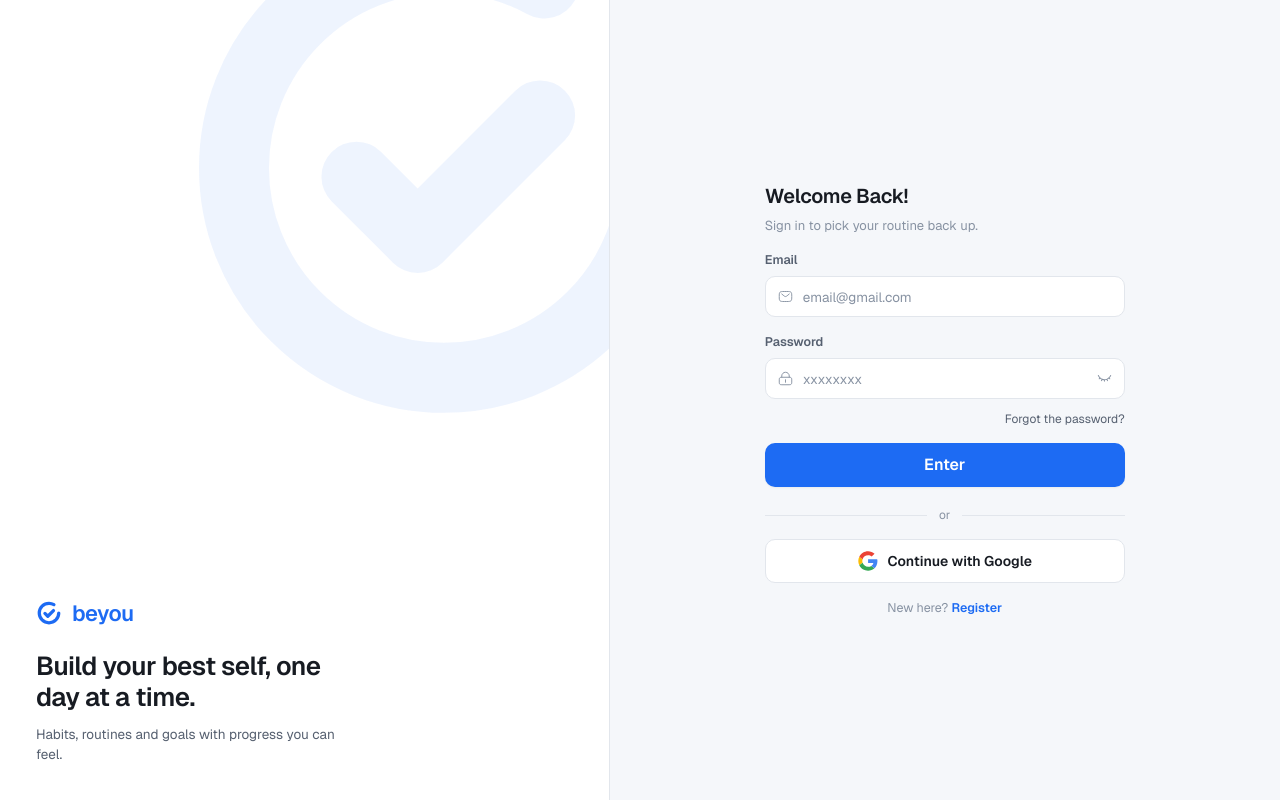
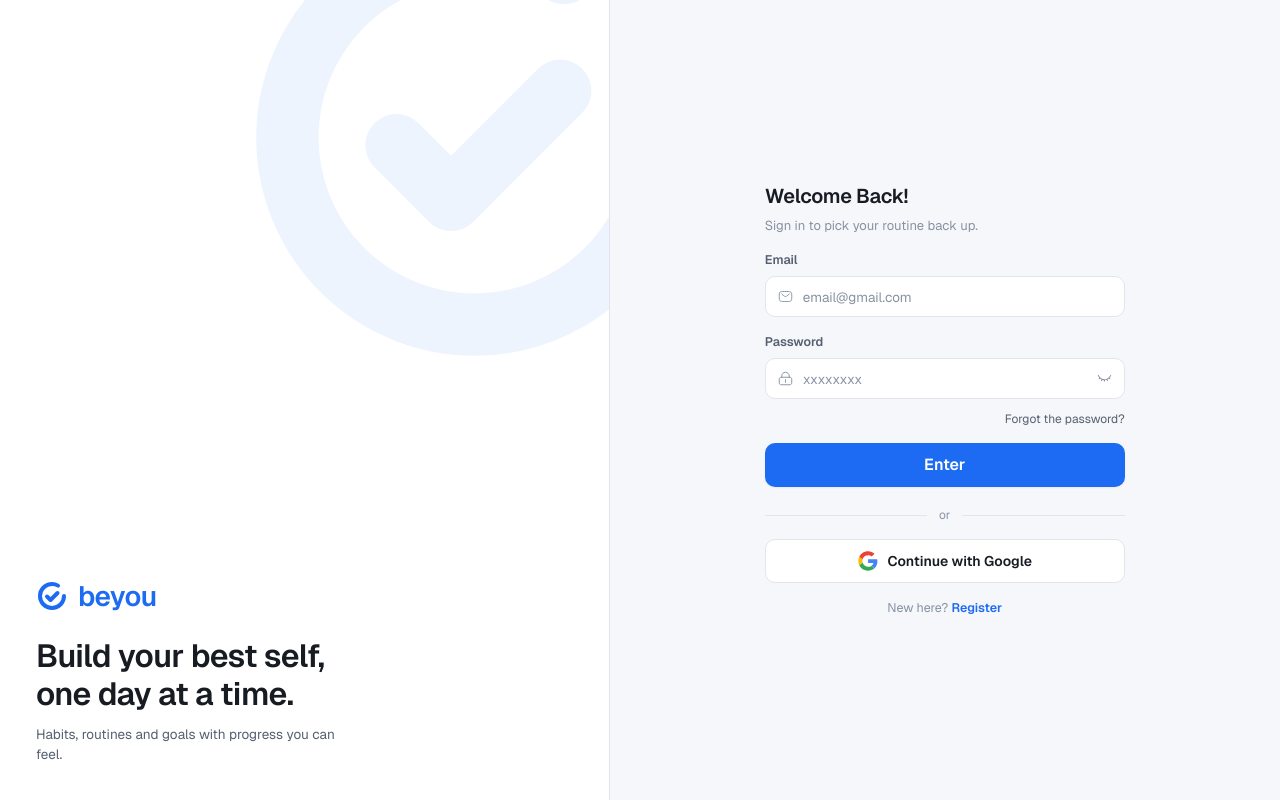
Before and after one commit to AndDev741/Beyou-Frontend, a React (Vite) app in the folder apps/web/: page / in a window 1280 px wide. Built offline with nearby package versions, Linux system fonts and the light colour scheme; no server answers.

Commit message:
chore: Adjusting more the logo width

```diff
--- a/apps/web/src/components/authentication/AuthShell.tsx
+++ b/apps/web/src/components/authentication/AuthShell.tsx
@@ -34,11 +34,11 @@ export default function AuthShell({ title, subtitle, children, footer }: AuthShe
             <aside className="relative hidden overflow-hidden border-r border-border bg-surface p-9 lg:flex lg:flex-col lg:justify-end">
                 <BrandMark
                     fluid
-                    className="pointer-events-none absolute -right-[19%] -top-[14%] block w-[92%] text-accent opacity-[0.07]"
+                    className="pointer-events-none absolute -right-[19%] -top-[14%] block w-[82%] text-accent opacity-[0.07]"
                 />
                 <div className="relative">
-                    <BrandMark size={26} withWordmark className="text-accent" />
-                    <h2 className="mt-[18px] max-w-[300px] text-[26px] font-semibold leading-[1.2] tracking-[-0.02em] text-text">
+                    <BrandMark size={32} withWordmark className="text-accent" />
+                    <h2 className="mt-[18px] max-w-[300px] text-[32px] font-semibold leading-[1.2] tracking-[-0.02em] text-text">
                         {t("LoginBrandHeadline")}
                     </h2>
                     <p className="mt-2.5 max-w-[300px] text-[13.5px] text-text-2">
```
